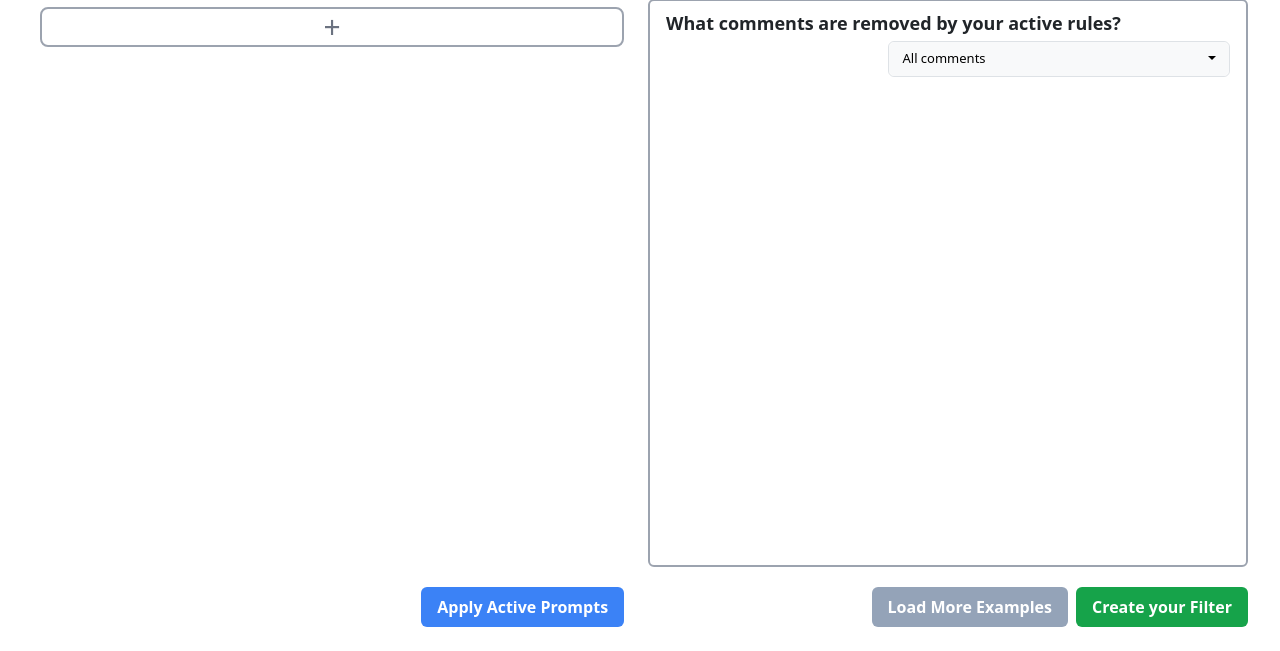
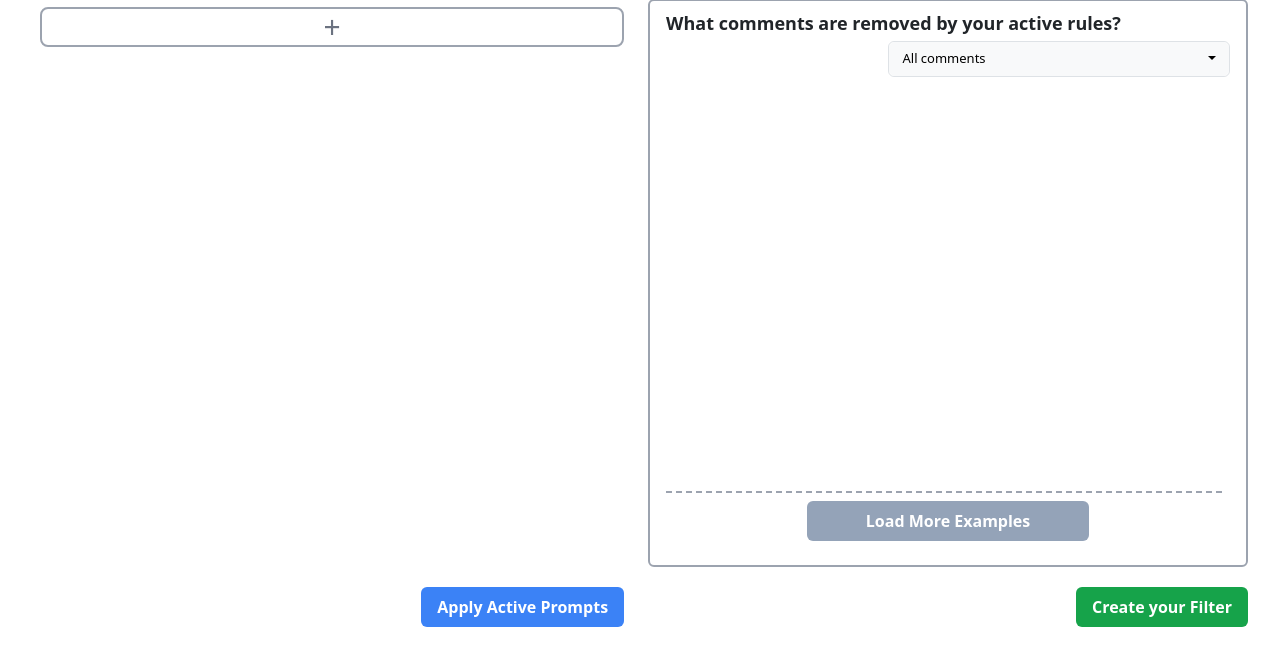
Before and after one commit to leijie-wang/filterbuddy-experiment, a Django app: template templates/promptwrite.html in a window 1280 px wide. Shown: the part 149-800 px from the top of the page. Run offline with Django 4.2, Linux system fonts and the light colour scheme; the template is opened without the code that fills it, so the values that code supplies are empty; parts of the project's set-up code (start-up, migrations or seed data) failed here and were passed over; some libraries are stand-ins or nearby versions.

Commit message:
reduce the batch size in the prompt writing system and adjusted the button of the loading example

```diff
--- a/static/js/base.js
+++ b/static/js/base.js
@@ -1,4 +1,4 @@
-const DEBUG = false;
+const DEBUG = true;
 const SURVEY = false;
 let SYSTEM;
 let PARTICIPANT_ID;
--- a/static/js/instruct.js
+++ b/static/js/instruct.js
@@ -1,4 +1,4 @@
-const BATCH_SIZE = 30;
+var BATCH_SIZE = 30;
 var COMPLETE_DATASET = [];
 var INSTRUCTION_NAME = "instruction";
 var dataset = [];
--- a/templates/promptwrite.html
+++ b/templates/promptwrite.html
@@ -158,10 +158,10 @@
                 <!-- display a set of filter options -->
                 <div class="grow flex flex-col gap-y-1 h-full pb-2">
                     <div class="grow flex flex-col gap-y-1 border-2 !border-gray-400 rounded px-3 pt-2">
-                        <div class="header text-lg font-bold">
+                        <div class="grow-0 header text-lg font-bold">
                             What comments are removed by your active rules?
                         </div>
-                        <div class="self-stretch flex justify-between items-center gap-x-1">
+                        <div class="grow-0 self-stretch flex justify-between items-center gap-x-1">
                             <div id="countDisplay" class="grow text-sm text-gray-700 italic"></div>
                             <div class="grow flex justify-start items-center gap-x-2 ">
                                 <select id="predictionFilter" class="selectpicker  data-filter border rounded show-tick" title="by predictions" data-width="100%" >
@@ -173,12 +173,16 @@
 
                         </div>
                         <!-- display a list of comments to be reviewed -->
-                        <div id="textList" class="body flex flex-col overflow-y-auto py-2 h-1 pr-2 flex-grow"></div>
+                        <div class="grow body flex flex-col gap-y-2 overflow-y-auto h-1 pb-4">
+                            <div id="textList" class="grow flex flex-col pt-2 mr-2 border-b-2 !border-gray-400 border-dashed"></div>
+                            <button @click="loadMoreData()" class="grow-0 min-w-[50%] bg-slate-400 text-white font-bold py-2 px-3 rounded mx-auto">
+                                Load More Examples
+                            </button>
+                        </div>
+
                     </div>
                     <div class="bottom flex justify-end gap-x-2 pt-3">
-                        <button @click="loadMoreData()" class="bg-slate-400 text-white font-bold py-2 px-3 rounded">
-                            Load More Examples
-                        </button>
+
                         {% if tutorial %}
                             <button @click="complete()" class="bg-green-600 text-white font-bold py-2 px-3 rounded">
                                 Finish the Tutorial
@@ -227,7 +231,7 @@
     STAGE = "{{stage}}";
     SYSTEM = "{{system}}";
     TUTORIAL = "{{ tutorial }}" == "True";
-
+    BATCH_SIZE = 10; // avoid participants to load a lot of data
     INSTRUCTION_NAME = "prompt";
     COMPLETE_DATASET = JSON.parse(`{{dataset | safe}}`);
 
@@ -433,7 +437,7 @@
                             </button>
                         </div>
                     </div>
-                    <div class="flex flex-col gap-y-2 items-start p-4 pt-2" x-show="open">
+                    <div class="flex flex-col gap-y-2 items-stretch p-4 pt-2" x-show="open">
                         <div x-data="{loading: false, enabled: true}" class="flex flex-col items-stretch gap-y-2">
                             <div class="flex justify-between">
                                 <div class="w-fit text-lg italic bg-red-50 py-1 px-3 rounded">
@@ -455,7 +459,7 @@
                                     <span>Improve</span>
                                 </button>
                             </div>
-                            <div class="self-stretch grow flex pl-6">
+                            <div class="self-stretch grow flex pl-6 pr-4">
                                 <div
                                     contenteditable="true"
                                     class="instructionRubric grow text-base text-gray-700 border-b-2 border-t-0 border-l-0 border-r-0 mb-2 px-2 py-1"
@@ -472,7 +476,7 @@
                                 <span class="font-bold">removed</span>
 
                             </div>
-                            <div class="self-stretch grow flex pl-6">
+                            <div class="self-stretch grow flex pl-6 pr-4">
                                 <div
                                     contenteditable="true"
                                     class="instructionPositiveExample example grow text-sm text-gray-700 border-b-2 border-t-0 border-l-0 border-r-0 mb-2 px-2 py-1"
@@ -488,7 +492,7 @@
                                 <span>Provide an example that should </span>
                                 <span class="font-bold">not be removed</span>
                             </div>
-                            <div class="self-stretch grow flex pl-6">
+                            <div class="self-stretch grow flex pl-6 pr-4">
                                 <div
                                     contenteditable="true"
                                     class="instructionNegativeExample example grow text-sm text-gray-700 border-b-2 border-t-0 border-l-0 border-r-0 mb-2 px-2 py-1"
```
Also changed, not shown: templates/ruleconfigure.html (+7 -4 lines).
